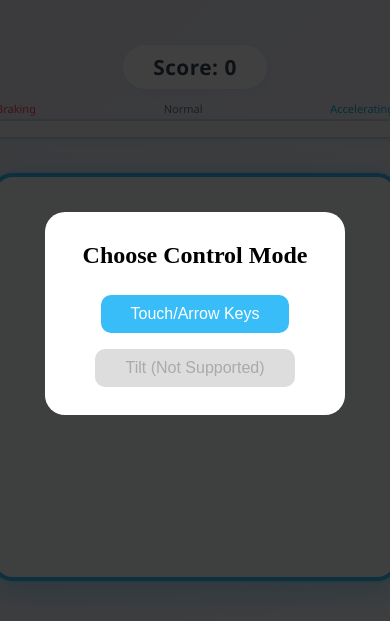
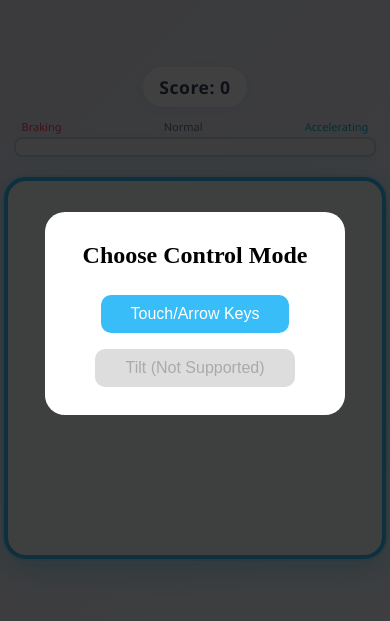
Before and after one commit to ChaturnaK/SnakeTwist, a plain HTML site: page SnakeTwist.html in a window 390 px wide. Shown: the part 109-730 px from the top of the page. Drawn offline with Linux system fonts and the light colour scheme.

Commit message:
Add files via upload

```diff
--- a/SnakeTwist.html
+++ b/SnakeTwist.html
@@ -190,6 +190,42 @@
             transition: left 0.05s, top 0.05s;
             touch-action: none;
         }
+
+        @media (max-width: 600px) {
+            #score-bar {
+                font-size: 1.1rem;
+                padding: 8px 16px;
+            }
+
+            #speed-bar-container {
+                width: 92vw;
+                max-width: 390px;
+                margin-bottom: 8px;
+            }
+
+            #speed-bar {
+                width: 100%;
+            }
+
+            canvas#gameCanvas {
+                width: 96vw !important;
+                height: 96vw !important;
+                max-width: 390px !important;
+                max-height: 390px !important;
+                min-width: 220px !important;
+                min-height: 220px !important;
+                margin-top: 10px;
+            }
+
+            #joystick-container {
+                right: 10vw;
+                bottom: 13vw;
+                width: 76px;
+                height: 76px;
+                min-width: 64px;
+                min-height: 64px;
+            }
+        }
     </style>
 </head>
 
@@ -212,7 +248,8 @@
             <input id="tilt-sensitivity-bar" type="range" min="5" max="35" value="12">
             <span id="tilt-sensitivity-value">12</span>
         </div>
-        <canvas id="gameCanvas" width="400" height="400"></canvas>
+        <canvas id="gameCanvas" width="400" height="400"
+            style="max-width:96vw;max-height:96vw;min-width:220px;min-height:220px;"></canvas>
     </div>
     <div id="joystick-container">
         <div id="joystick-bg"></div>
@@ -827,6 +864,14 @@
                 navigator.serviceWorker.register('./service-worker.js');
             });
         }
+        // --- Responsive Canvas Sizing ---
+        function fitCanvas() {
+            let size = Math.min(window.innerWidth * 0.96, window.innerHeight * 0.6, 400);
+            canvas.style.width = size + "px";
+            canvas.style.height = size + "px";
+        }
+        window.addEventListener("resize", fitCanvas);
+        fitCanvas();
     </script>
 </body>
 
```
